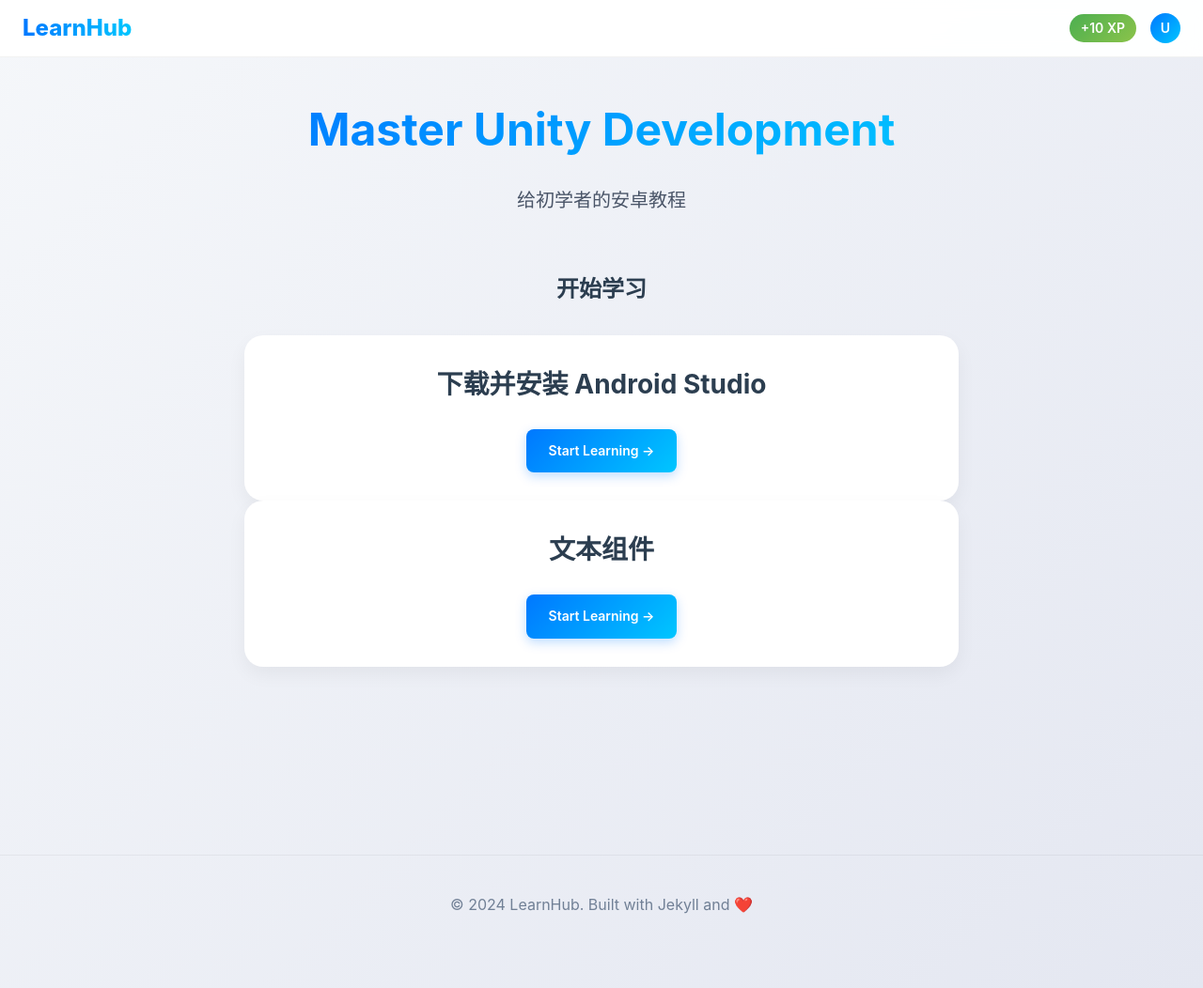
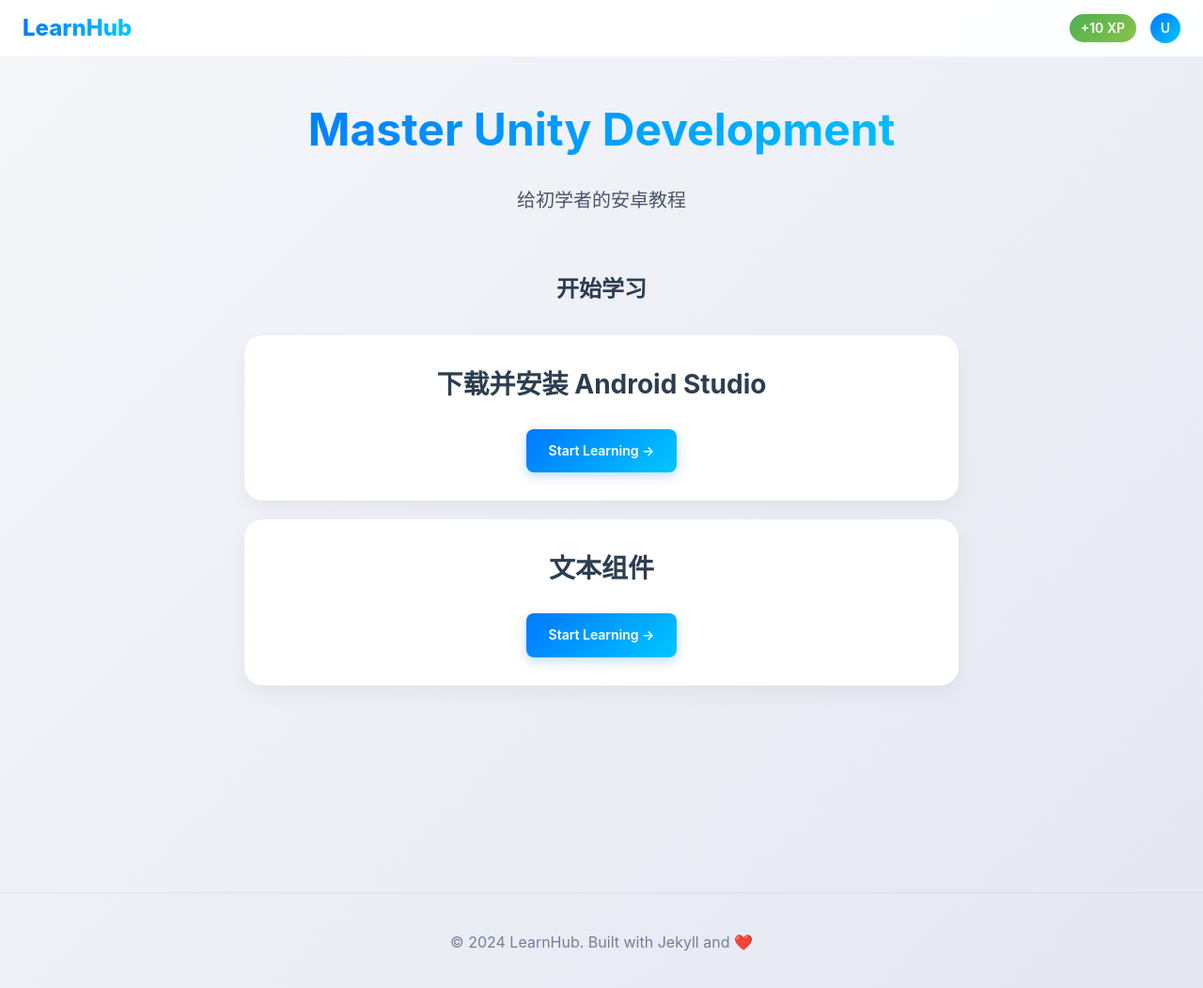
Before and after one commit to jame-louis/android-tutorials, a Jekyll site: the page built from index.md, in a window 1280 px wide and 1056 px high. Shown: the top 1052 px of the window at 94% size. Built offline with Jekyll 4.4.1, drawn with Linux system fonts in a browser that asks for light colours.

Commit message:
更新教程“下载并安装Android Studio”

```diff
--- a/_sass/_components.scss
+++ b/_sass/_components.scss
@@ -151,3 +151,33 @@
   font-size: 14px;
   color: $text-medium;
 }
+
+// Tutorial Card
+.tutorial-card {
+  background: white;
+  padding: 30px;
+  border-radius: 20px;
+  box-shadow: 0 8px 20px rgba(0,0,0,0.05);
+  margin-bottom: 20px;
+  transition: transform 0.2s ease, box-shadow 0.2s ease;
+
+  &:hover {
+    transform: translateY(-2px);
+    box-shadow: 0 12px 28px rgba(0,0,0,0.08);
+  }
+
+  h3 {
+    font-size: 28px;
+    margin-bottom: 15px;
+  }
+
+  p {
+    font-size: 16px;
+    color: $text-medium;
+    margin-bottom: 25px;
+  }
+
+  a.nav-button.next {
+    display: inline-flex;
+  }
+}
--- a/index.md
+++ b/index.md
@@ -9,15 +9,15 @@ title: "安卓教程"
 
   <div class="featured-tutorial" style="margin-top: 60px;">
     <h2 style="margin-bottom: 30px; font-size: 24px;">开始学习</h2>
-    <div class="tutorial-card" style="background: white; padding: 30px; border-radius: 20px; box-shadow: 0 8px 20px rgba(0,0,0,0.05);">
-      <h3 style="font-size: 28px; margin-bottom: 15px;">下载并安装 Android Studio</h3>
-      <p style="font-size: 16px; color: #4a5568; margin-bottom: 25px;"></p>
-      <a href="{{ '/tutorials/set-up-android-studio/' | relative_url }}" class="nav-button next" style="display: inline-flex;">Start Learning →</a>
+    <div class="tutorial-card">
+      <h3>下载并安装 Android Studio</h3>
+      <p></p>
+      <a href="{{ '/tutorials/set-up-android-studio/' | relative_url }}" class="nav-button next">Start Learning →</a>
     </div>
-    <div class="tutorial-card" style="background: white; padding: 30px; border-radius: 20px; box-shadow: 0 8px 20px rgba(0,0,0,0.05);">
-      <h3 style="font-size: 28px; margin-bottom: 15px;">文本组件</h3>
-      <p style="font-size: 16px; color: #4a5568; margin-bottom: 25px;"></p>
-      <a href="{{ '/tutorials/text-view/' | relative_url }}" class="nav-button next" style="display: inline-flex;">Start Learning →</a>
+    <div class="tutorial-card">
+      <h3>文本组件</h3>
+      <p></p>
+      <a href="{{ '/tutorials/text-view/' | relative_url }}" class="nav-button next">Start Learning →</a>
     </div>
   </div>
 </div>
```
Also changed, not shown: _tutorials/set-up-android-studio/index.md (+11 -0 lines).
